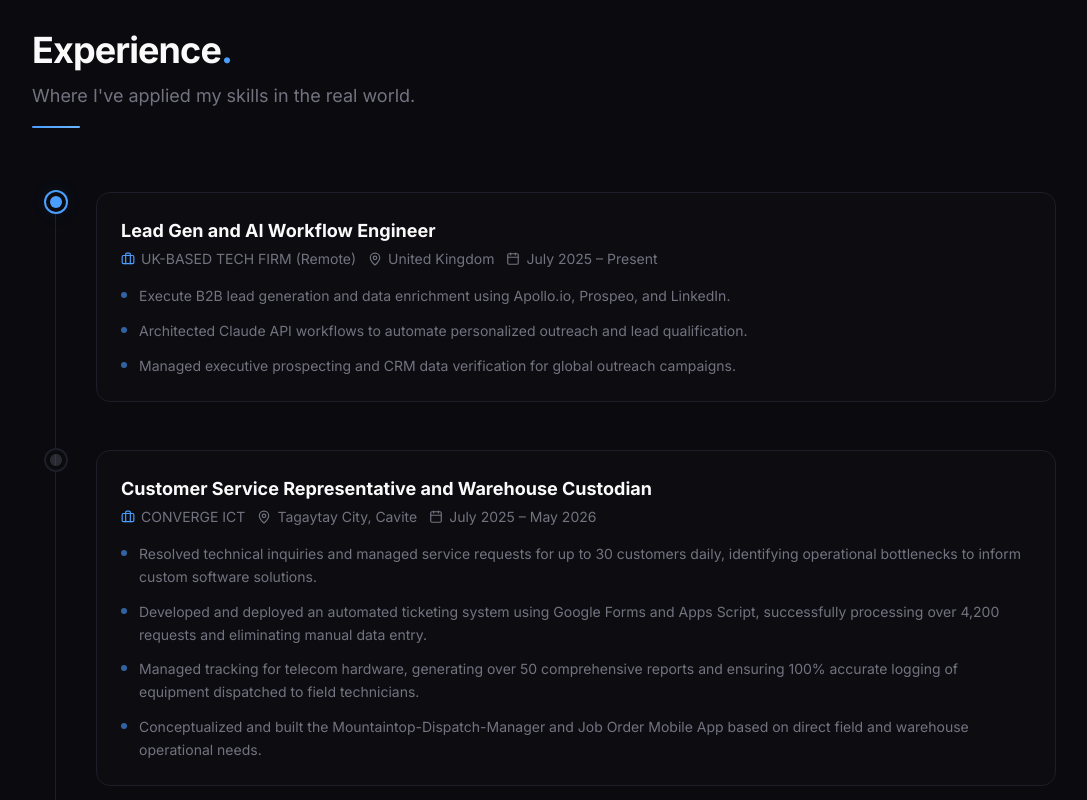
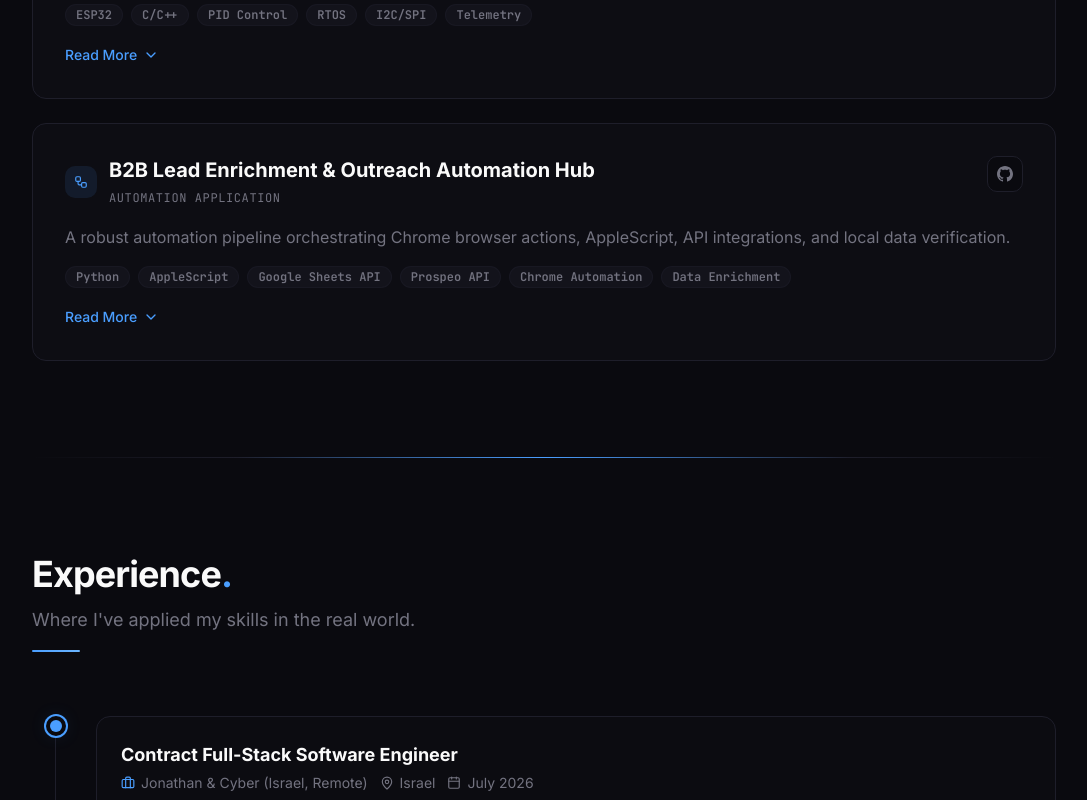
Before and after one commit to gianjericho/gje-portfolio, a Next.js app: page / in a window 1280 px wide. Shown: the part 2380-3180 px from the top of the page, without its empty margins (96-1183 px from the left). Built offline with nearby package versions, Linux system fonts and the light colour scheme.

Commit message:
feat: update portfolio with new IoT and automation projects and contract experience

```diff
--- a/components/certifications.tsx
+++ b/components/certifications.tsx
@@ -3,11 +3,12 @@
 import { motion } from "framer-motion";
 import { DATA } from "@/data/resume";
 import { SectionHeading } from "./section-heading";
-import { Award, ShieldCheck } from "lucide-react";
+import { Award, ShieldCheck, Cpu } from "lucide-react";
 
 const categoryIcons: Record<string, React.ReactNode> = {
-  "Data Analytics": <Award className="w-4 h-4" />,
-  "AI & Networking": <ShieldCheck className="w-4 h-4" />,
+  "Data Analytics & AI": <Award className="w-4 h-4" />,
+  "Networking & Security": <ShieldCheck className="w-4 h-4" />,
+  "Embedded & Software Systems": <Cpu className="w-4 h-4" />,
 };
 
 export function Certifications() {
@@ -19,7 +20,7 @@ export function Certifications() {
           subtitle="Professional credentials and completed specializations."
         />
 
-        <div className="grid grid-cols-1 md:grid-cols-2 gap-6">
+        <div className="grid grid-cols-1 md:grid-cols-2 lg:grid-cols-3 gap-6">
           {DATA.certifications.map((group, i) => (
             <motion.div
               key={group.category}
--- a/components/projects.tsx
+++ b/components/projects.tsx
@@ -11,14 +11,18 @@ import {
   ChevronUp,
   Globe,
   Smartphone,
+  Cpu,
+  Workflow,
 } from "lucide-react";
 import { GithubIcon } from "@/components/icons";
 
-type Category = "all" | "web" | "mobile";
+type Category = "all" | "web" | "mobile" | "iot" | "automation";
 
 const categoryIcons: Record<string, React.ReactNode> = {
   web: <Globe className="w-3.5 h-3.5" />,
   mobile: <Smartphone className="w-3.5 h-3.5" />,
+  iot: <Cpu className="w-3.5 h-3.5" />,
+  automation: <Workflow className="w-3.5 h-3.5" />,
 };
 
 export function Projects() {
@@ -29,6 +33,8 @@ export function Projects() {
     { label: "All", value: "all" },
     { label: "Web", value: "web" },
     { label: "Mobile", value: "mobile" },
+    { label: "IoT", value: "iot" },
+    { label: "Automation", value: "automation" },
   ];
 
   const filteredProjects =
--- a/data/resume.json
+++ b/data/resume.json
@@ -111,9 +111,73 @@
         "Effortless quick-access hour logging functionality",
         "Auto-Update checker connected to Firestore config"
       ]
+    },
+    {
+      "id": "kaong-wine-system",
+      "title": "Automated Kaong Wine Brewing System",
+      "description": "An ESP32-powered automated brewing system designed to monitor and regulate sugar palm sap fermentation.",
+      "longDescription": "Developed as an undergraduate thesis to standardize traditional wine-making. The system uses a dual-ESP32 architecture (Controller and Sensor nodes) to coordinate pre-heating, PID-controlled thermal regulation (25–30°C) with quartz heaters and DC fans, yeast dosing, and pasteurization. Features wireless telemetry via the RAPT Pill hydrometer, localized SD logging, HX711 load cells, and a real-time network dashboard.",
+      "techStack": [
+        "ESP32",
+        "C/C++",
+        "PID Control",
+        "RTOS",
+        "I2C/SPI",
+        "Telemetry"
+      ],
+      "githubUrl": "https://github.com/gianjericho/kaong-wine-system",
+      "liveUrl": "",
+      "featured": true,
+      "category": "iot",
+      "highlights": [
+        "Dual-ESP32 architecture over custom UART communication link",
+        "PID temperature regulation with quartz infrared heaters & DC fans",
+        "Wireless Bluetooth/Wi-Fi telemetry using the RAPT Pill floating hydrometer",
+        "Volumetric yeast dosing via BTS7960 driver and 28BYJ-48 stepper motor",
+        "Standalone SPI SD Card logging with built-in CSV corruption prevention",
+        "Hardware protection including physical E-stop multiplexed via MCP23017 IO expander",
+        "Rigorous unit testing plan requiring 10 independent trials with >80% success rate"
+      ]
+    },
+    {
+      "id": "b2b-lead-gen-automation",
+      "title": "B2B Lead Enrichment & Outreach Automation Hub",
+      "description": "A robust automation pipeline orchestrating Chrome browser actions, AppleScript, API integrations, and local data verification.",
+      "longDescription": "Built to streamline lead qualification for remote outreach campaigns. Designed a macOS-native execution loop that orchestrates browser automation (via AppleScript) to search corporate sites, queries Prospeo API for fallback personal emails, runs a local rule-based text scoring engine to verify leads, and syncs batches directly to a Google Sheets Lead Gen Hub. Implemented in-memory caching to bypass Google Sheets API rate-limiting.",
+      "techStack": [
+        "Python",
+        "AppleScript",
+        "Google Sheets API",
+        "Prospeo API",
+        "Chrome Automation",
+        "Data Enrichment"
+      ],
+      "githubUrl": "https://github.com/gianjericho",
+      "liveUrl": "",
+      "featured": true,
+      "category": "automation",
+      "highlights": [
+        "Consolidated AppleScript and Chrome orchestration to bypass CAPTCHA checks",
+        "Batch synchronization to Google Sheets via service accounts with API rate-limit caching",
+        "Local, zero-cost keyword scoring engine replacing expensive external LLM API queries",
+        "Processed and deduplicated over 4,100 active leads for high-conversion outreach",
+        "Integrated Prospeo API fallback pipeline for personal email extraction"
+      ]
     }
   ],
   "experience": [
+    {
+      "company": "Jonathan & Cyber (Israel, Remote)",
+      "location": "Israel",
+      "role": "Contract Full-Stack Software Engineer",
+      "period": "July 2026",
+      "description": [
+        "Engineered real-time SIEM/SOC dashboard features using Next.js and Supabase, implementing complex Exposed Vulnerabilities filtering arrays.",
+        "Configured Google Cloud service accounts and direct Google Sheets API integrations to automate QA bug-tracking updates.",
+        "Conducted a comprehensive codebase and infrastructure readiness audit, identifying critical data migration, mock animation, and production backup gaps.",
+        "Shipped localized database migrations (SQL schema updates) and seeded realistic test datasets to establish a production-matching preview environment."
+      ]
+    },
     {
       "company": "UK-BASED TECH FIRM (Remote)",
       "location": "United Kingdom",
@@ -173,6 +237,9 @@
   ],
   "skills": {
     "technical": [
+      "TypeScript",
+      "Next.js",
+      "Flutter",
       "Dart",
       "Python",
       "C++",
@@ -209,8 +276,16 @@
   },
   "certifications": [
     {
-      "category": "Data Analytics",
+      "category": "Data Analytics & AI",
       "items": [
+        {
+          "name": "Natural Language Processing Specialization",
+          "issuer": "Coursera"
+        },
+        {
+          "name": "Deep Learning with TensorFlow",
+          "issuer": "IBM / Cognitive Class"
+        },
         {
           "name": "Data Analytics Essentials",
           "issuer": "CISCO Networking Academy"
@@ -220,37 +295,50 @@
           "issuer": "CISCO Networking Academy"
         },
         {
-          "name": "Deep Learning Specialization: Advanced AI",
+          "name": "The Ultimate Guide to ChatGPT and AI",
           "issuer": "Udemy"
-        },
-        {
-          "name": "Deep Learning with TensorFlow",
-          "issuer": "Cognitive Class"
-        },
-        {
-          "name": "Natural Language Processing Using Deep Learning",
-          "issuer": "Analytics Vidhya"
         }
       ]
     },
     {
-      "category": "AI & Networking",
+      "category": "Networking & Security",
       "items": [
         {
-          "name": "AI Fundamentals With IBM Skills Build",
+          "name": "Networking Essentials",
           "issuer": "CISCO Networking Academy"
         },
         {
-          "name": "Networking Basics",
+          "name": "Cybersecurity Essentials",
           "issuer": "CISCO Networking Academy"
         },
         {
-          "name": "Cyber Threat Management",
+          "name": "Introduction to Cybersecurity",
           "issuer": "CISCO Networking Academy"
         },
         {
-          "name": "Network Defense",
+          "name": "Getting Started with Cisco Packet Tracer",
           "issuer": "CISCO Networking Academy"
+        }
+      ]
+    },
+    {
+      "category": "Embedded & Software Systems",
+      "items": [
+        {
+          "name": "Embedded Systems & IoT Joint Program",
+          "issuer": "Universiti Teknologi MARA & Cavite State University"
+        },
+        {
+          "name": "Software Engineering Specialization",
+          "issuer": "College of Engineering and Information Technology, CvSU"
+        },
+        {
+          "name": "Foundations of User Experience (UX) Design",
+          "issuer": "Google via Coursera"
+        },
+        {
+          "name": "Google Analytics Certificate",
+          "issuer": "Google"
         }
       ]
     }
--- a/data/resume.ts
+++ b/data/resume.ts
@@ -15,7 +15,7 @@ export type Project = {
   githubUrl: string;
   liveUrl: string;
   featured: boolean;
-  category: "web" | "mobile";
+  category: "web" | "mobile" | "iot" | "automation";
   highlights: string[];
 };
 
```
Also changed, not shown: 1 other file (tests, documents, lock files or other folders).
